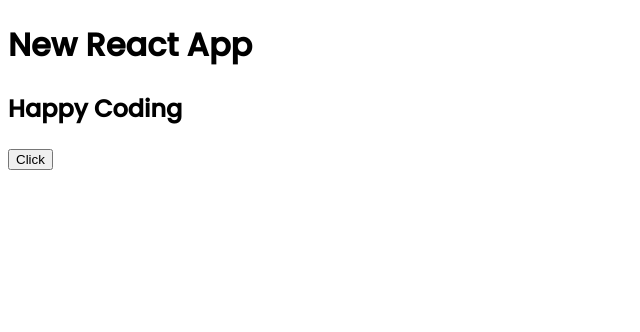
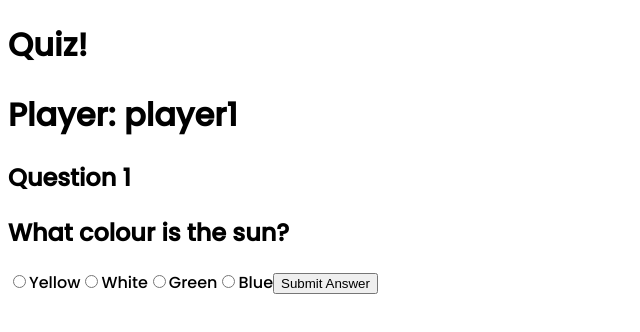
Before and after one commit to eshan1799/quizzo, a React app: page / in a window 1280 px wide. Shown: the top 332 px of the page, without its empty margins (0-640 px from the left). Built offline with nearby package versions, Linux system fonts and the light colour scheme.

Commit message:
Populate QuestionComponent with question and answers, re-initialise score key

```diff
--- a/src/App.js
+++ b/src/App.js
@@ -6,8 +6,7 @@ class App extends React.Component {
   render() {
     return (
       <>
-        <h1>New React App</h1>
-        <h2>Happy Coding</h2>
+        <h1>Quiz!</h1>
         <QuestionComponent/>
 
       </>
--- a/src/Components/QuestionComponent.js
+++ b/src/Components/QuestionComponent.js
@@ -3,7 +3,23 @@ import React, { Component } from 'react';
 class QuestionComponent extends Component {
     render(){
         return(
-            <button onClick={this.props.onclick}>Click</button>
+            // The button that is selected should be checked against the correct answer, if it is correct score should be increased by 1
+            <div>
+                <form onSubmit={this.props.on_submit}>
+                <h1>Player: {this.props.name}</h1>
+                <h2>Question {this.props.question_no}</h2>
+                <h2>{this.props.question}?</h2>
+                <input required type="radio" name="answer" id="1st" value={this.props.correct_answer}></input>
+                <label htmlFor="1st">{this.props.correct_answer}</label>
+                <input type="radio" name="answer" id="2nd" value={this.props.incorrect_answers[0]}></input>
+                <label htmlFor="2nd">{this.props.incorrect_answers[0]}</label>
+                <input type="radio" name="answer" id="3rd" value={this.props.incorrect_answers[1]}></input>
+                <label htmlFor="3rd">{this.props.incorrect_answers[1]}</label>
+                <input type="radio" name="answer" id="4th" value={this.props.incorrect_answers[2]}></input>
+                <label htmlFor="4th">{this.props.incorrect_answers[2]}</label>
+                <input type="submit" value="Submit Answer"></input>
+                </form>
+            </div>
         )
     }
 }
--- a/src/Containers/QuestionContainer.js
+++ b/src/Containers/QuestionContainer.js
@@ -57,8 +57,7 @@ class QuestionContainer extends Component {
                         "Blue"
                     ]
                }
-                ],
-             score:0
+                ]
             },
             {name: "player2",
             questions: [
@@ -110,41 +109,63 @@ class QuestionContainer extends Component {
                         "Blue"
                     ]
                }
-                ],
-             score:0
+                ]
             }
         ]
     }
 
-    changeQuestionHandler = () => {
-        //if (this.state.players[this.state.playerCount] !== undefined) {
-        if (this.state.questionCount + 1 < this.state.players[this.state.playerCount].questions.length ) {
-            // console.log(`Question: ${this.state.questionCount}`)
-            this.setState(prev => ({ questionCount: ++prev.questionCount }), () => console.log(`Question: ${this.state.questionCount}`))
-        } else if (this.state.playerCount + 1 < this.state.players.length) {
-            this.setState({ questionCount: 0 })
-
-            this.setState(prev => { return ({ playerCount: ++prev.playerCount }), console.log(`Player: ${this.state.playerCount}`) })
+    componentDidMount() {
+        let scoreArr = []
+        for (const player of this.state.players) {
+            scoreArr.push(0)
         }
-                //console.log(`Player: ${this.state.playerCount}`)
-        else {
-                console.log("end")
+        this.setState({score:scoreArr})
     }
 
-            //console.log(`Question Async?: ${this.state.questionCount}`)
-        //}
-        //console.log(`Question Async2?: ${this.state.questionCount}`)
+
+    changeQuestionHandler = (event) => {
+        event.preventDefault()
+        console.log(`Player: ${this.state.playerCount + 1}, Question: ${this.state.questionCount + 1}`);
+        if (
+          this.state.questionCount + 1 <
+          this.state.players[this.state.playerCount].questions.length
+        ) {
+          this.setState((prev) => ({ questionCount: ++prev.questionCount }));
+        } else if (this.state.playerCount + 1 < this.state.players.length) {
+            this.setState({ questionCount: 0 });
+
+            this.setState((prev) => {
+                return { playerCount: ++prev.playerCount };
+          });
+        } else {
+          console.log("Quiz End");
+        }
+
+        // Function to check if answer is correct
+        this.checkAnswer(event.target.answer.value)
+
+        event.target.reset()
+      };
+
+      checkAnswer  = (answer) => {
+          const corrAns = this.state.players[this.state.playerCount].questions[this.state.questionCount].correct_answer;
+        if (answer === corrAns){
+            this.setState(prevState => ({
+                score: ++prevState.score[this.state.playerCount]
+            }), console.log(this.state.players[this.state.playerCount].score))
+        }
       }
 
     render() {
         return (
             <div>
                 <QuestionComponent
-                onclick={this.changeQuestionHandler}
-                player={this.state.players[this.state.playerCount]}
+                    on_submit={this.changeQuestionHandler}
+                    question_no={this.state.questionCount + 1}
+                    name={this.state.players[this.state.playerCount].name}
                     question={this.state.players[this.state.playerCount].questions[this.state.questionCount].question}
                     correct_answer={this.state.players[this.state.playerCount].questions[this.state.questionCount].correct_answer}
-                incorrect_answer={this.state.players[this.state.playerCount].questions[this.state.questionCount].incorrect_answers}
+                    incorrect_answers={this.state.players[this.state.playerCount].questions[this.state.questionCount].incorrect_answers}
                 />
             </div>
         )
```
Lines whose indentation alone changed are shown as unchanged.
